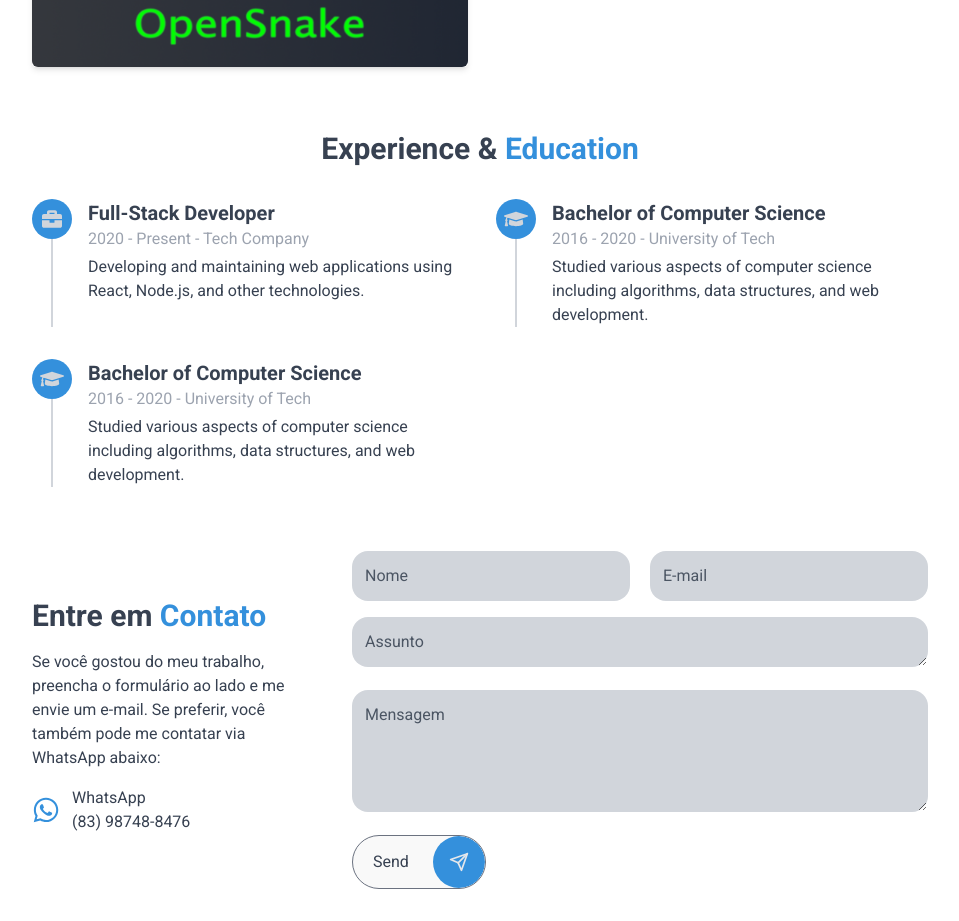
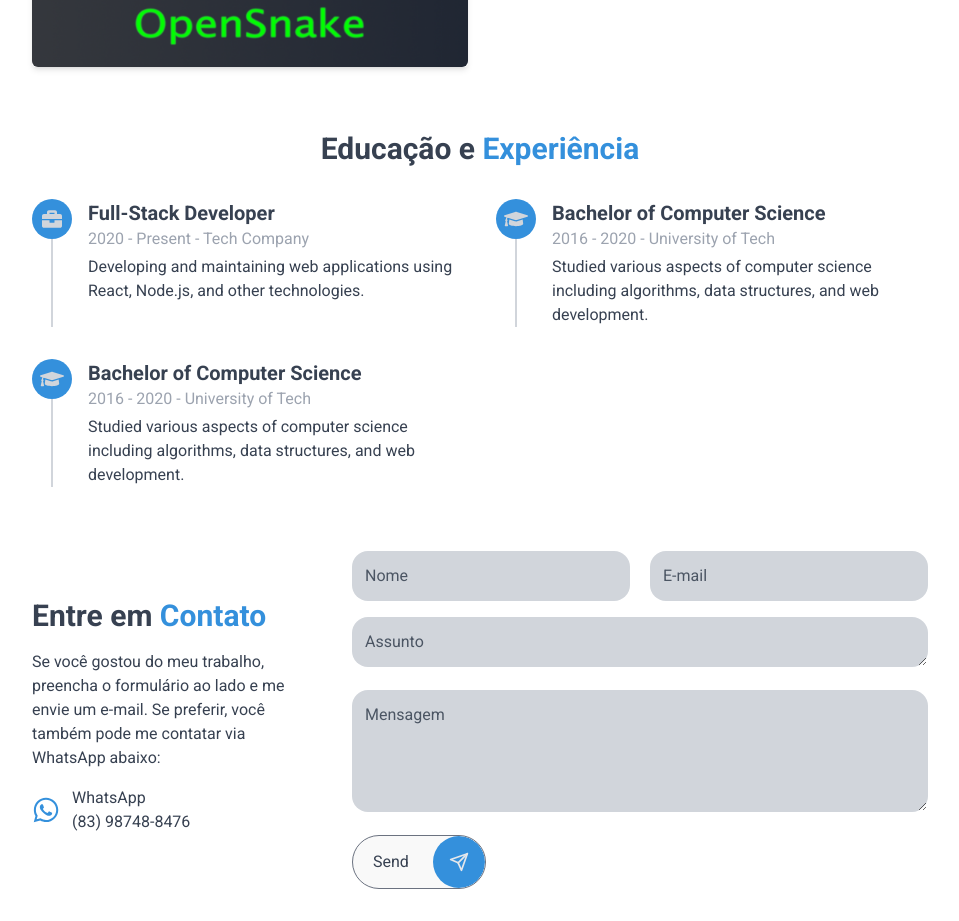
Before and after one commit to Elismar13/meu-portfolio, a React (Vite) app: page / in a window 1280 px wide. Shown: the part 2560-3481 px from the top of the page, without its empty margins (160-1119 px from the left). Built offline with nearby package versions, Linux system fonts and the light colour scheme.

Commit message:
feat: experience language support

```diff
--- a/src/components/Experience.tsx
+++ b/src/components/Experience.tsx
@@ -1,4 +1,5 @@
 import React, { useContext } from 'react';
+import { useTranslation } from 'react-i18next';
 import ThemeContext from '../context/ThemeContext';
 import { COLORS } from '../constants/colors';
 import { experiences } from '../../data/experience';
@@ -6,12 +7,14 @@ import { FaBriefcase, FaGraduationCap } from 'react-icons/fa';
 
 const Experience: React.FC = () => {
   const { color } = useContext(ThemeContext) || { color: COLORS.CUSTOM_BLUE };
+  const { t } = useTranslation();
 
   return (
     <section id="experience" className="p-8">
       <div className="max-w-4xl mx-auto">
         <h2 className="text-3xl font-bold mb-8 text-center">
-          Experience & <span style={{ color }}>Education</span>
+          {t('experience.title')}
+          <span style={{ color }}>{t('experience.title2')}</span>
         </h2>
         <div className="grid grid-cols-1 sm:grid-cols-2 gap-8">
           {experiences.map((exp, index) => (
--- a/src/i18n/locale/en.json
+++ b/src/i18n/locale/en.json
@@ -21,6 +21,10 @@
     "subject": "Subject",
     "message": "Message"
   },
+  "experience": {
+    "title": "Experience & ",
+    "title2": "Education"
+  },
   "projects": {
     "title": "My ",
     "title2": "Projects",
--- a/src/i18n/locale/pt.json
+++ b/src/i18n/locale/pt.json
@@ -21,6 +21,10 @@
     "subject": "Assunto",
     "message": "Mensagem"
   },
+  "experience": {
+    "title": "Educação e ",
+    "title2": "Experiência"
+  },
   "projects": {
     "title": "Meus ",
     "title2": "Projetos",
```
